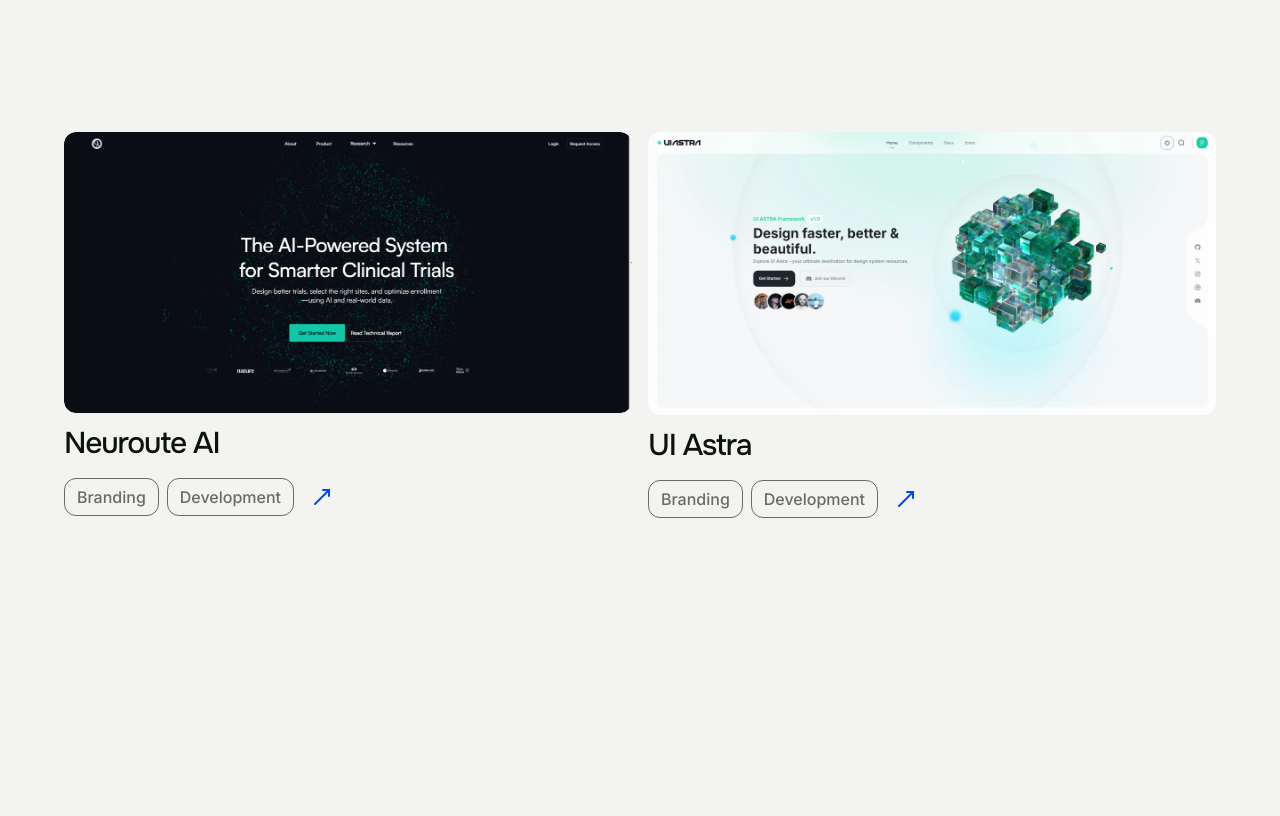
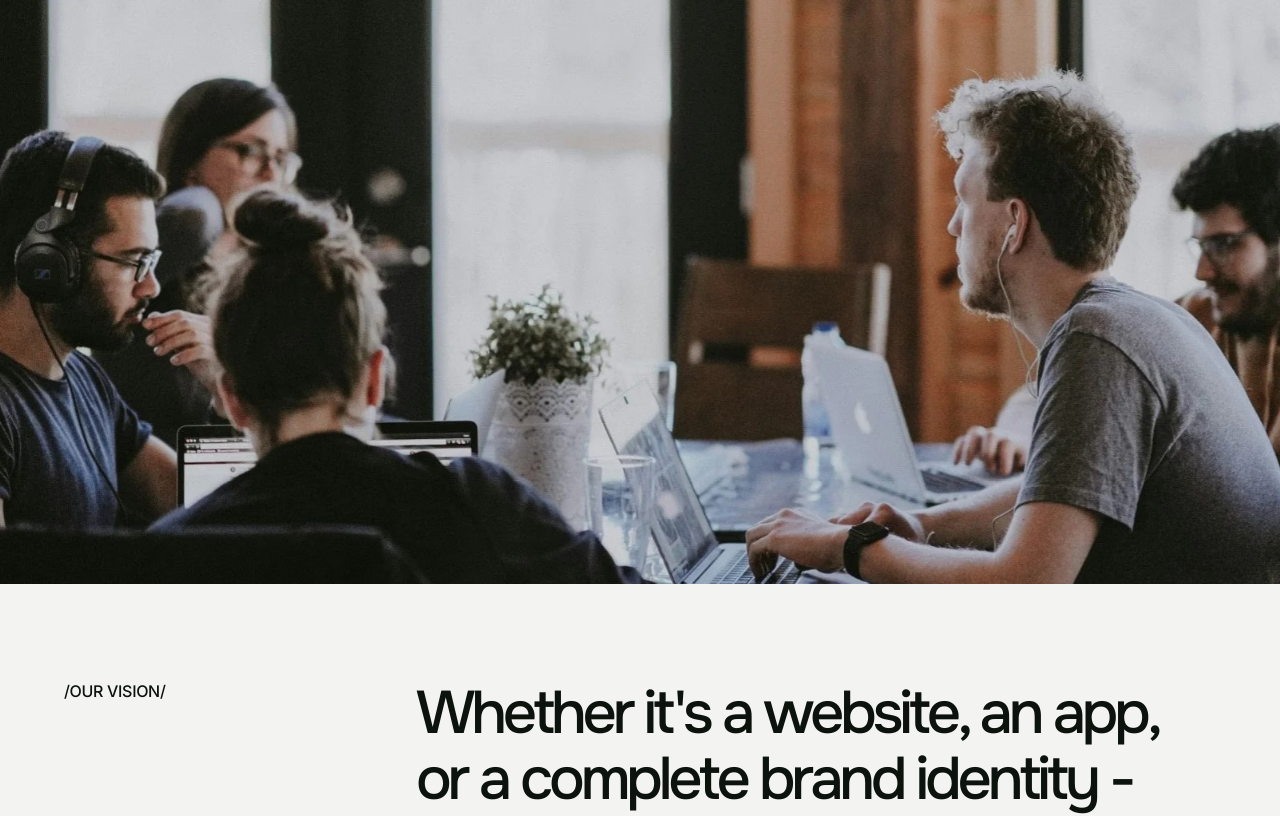
Before and after one commit to initify-admin/initify-portfolio, a Next.js app: page / in a window 1280 px wide. Shown: the part 520-1336 px from the top of the page. Built offline with nearby package versions, Linux system fonts and the light colour scheme.

Commit message:
Enhance ProjectItem component with Framer Motion for improved hover effects; add animations for scaling and visibility transitions

```diff
--- a/app/page.tsx
+++ b/app/page.tsx
@@ -8,16 +8,16 @@
 export default function Home() {
   return (
     <main className="flex flex-col items-start justify-start w-full">
-      {/* <Header />
+      <Header />
       <Hero />
       <Vision />
       <OurUses />
-      <OurProcess /> */}
+      <OurProcess />
 
       <OurProjects />
 
       {/* dummy height to test scroll */}
-      <div className="h-[200vh] w-full"></div>
+      <div className="h-dvh w-full"></div>
     </main>
   );
 }
--- a/components/ui/project-item.tsx
+++ b/components/ui/project-item.tsx
@@ -4,6 +4,8 @@
 import { MoveUpRight } from "lucide-react";
 import Image from "next/image";
 import Link from "next/link";
+import { motion } from "framer-motion";
+import { useState } from "react";
 
 export default function ProjectItem({
   name,
@@ -11,22 +13,38 @@
   image,
   works,
 }: ProjectItemProps) {
+  const [isHovered, setIsHovered] = useState(false);
+
   return (
-    <div className="flex flex-col gap-y-3">
+    <div
+      className="flex flex-col gap-y-3 overflow-hidden"
+      onMouseEnter={() => setIsHovered(true)}
+      onMouseLeave={() => setIsHovered(false)}
+    >
       <div className="w-full flex justify-center items-center rounded-xl overflow-hidden">
+        <motion.div
+          className="w-full h-auto rounded-xl"
+          animate={{ scale: isHovered ? 1.05 : 1 }}
+          transition={{ duration: 0.3, ease: "easeInOut" }}
+        >
           <Image
             src={image}
             alt={name}
-          className="w-full h-full object-cover rounded-xl"
+            className="w-full h-auto object-cover rounded-xl"
           />
+        </motion.div>
       </div>
 
-      <div className="flex flex-col gap-y-4">
       <h1 className="text-[1.875rem] leading-[2.25rem] tracking-[-0.075rem] text-dark font-onest font-medium">
         {name}
       </h1>
 
-        <div className="flex gap-x-2 items-center flex-wrap">
+      <motion.div
+        className="flex gap-x-2 items-center flex-wrap"
+        initial={{ y: 20, opacity: 0 }}
+        animate={{ y: isHovered ? 0 : 20, opacity: isHovered ? 1 : 0 }}
+        transition={{ duration: 0.3, ease: "easeInOut" }}
+      >
         {works.map((work, index) => (
           <div
             key={index}
@@ -36,15 +54,10 @@
           </div>
         ))}
 
-          <Link
-            href={liveLink}
-            target="_blank"
-            className="group p-2 rounded-xl"
-          >
+        <Link href={liveLink} target="_blank" className="group p-2 rounded-xl">
           <MoveUpRight className="text-primary-blue size-5 lg:size-6 transition-transform duration-300 ease-in-out group-hover:rotate-45" />
         </Link>
-        </div>
-      </div>
+      </motion.div>
     </div>
   );
 }
```
Lines whose indentation alone changed are shown as unchanged.
